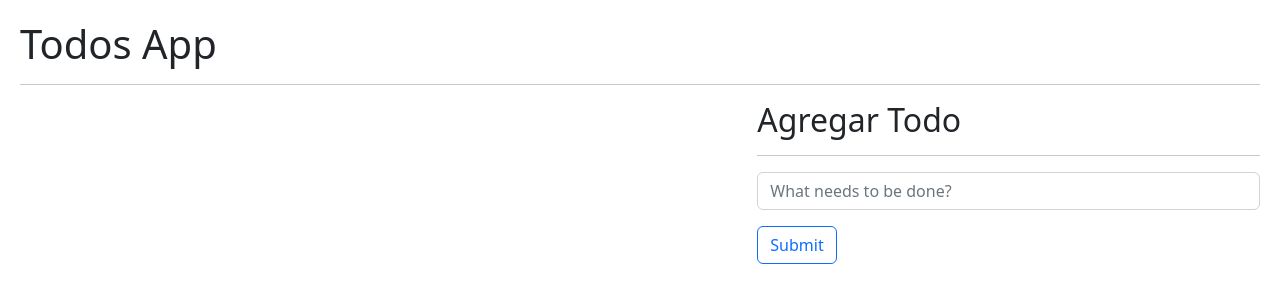
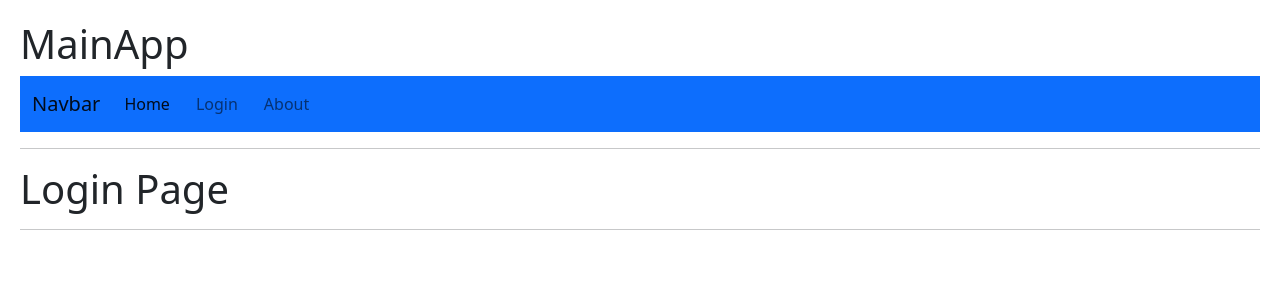
Before and after one commit to FSALVA157/redux_aprendiendo_hooks, a React (Vite) app: page /login in a window 1280 px wide. Shown: the top 302 px of the page. Built offline with nearby package versions, Linux system fonts and the light colour scheme.

Commit message:
iniciando hook context

```diff
--- a/package.json
+++ b/package.json
@@ -10,7 +10,8 @@
   },
   "dependencies": {
     "react": "^18.2.0",
-    "react-dom": "^18.2.0"
+    "react-dom": "^18.2.0",
+    "react-router-dom": "^6.4.3"
   },
   "devDependencies": {
     "@types/react": "^18.0.24",
--- a/src/08-useReducer/TodoApp.jsx
+++ b/src/08-useReducer/TodoApp.jsx
@@ -1,64 +1,17 @@
-import { useEffect, useReducer } from "react";
+
+import { useTodos } from "../hooks/useTodos";
 import { TodoAdd } from "./TodoAdd";
 import { TodoList } from "./TodoList";
-import { todoReducer } from "./todoReducer";
+
 
 
 
 export const TodoApp = () => {
-
-    const initialState = [
-        // {
-        //     id: new Date().getTime(),
-        //     description: 'rescatar Ironman',
-        //     done: false
-        // },
-
-    ];
-
-    const initializer = () => {
-        return JSON.parse(localStorage.getItem('todos')) || [];
-    }
-
-    const [todos, dispatch] = useReducer(todoReducer, initialState, initializer);
-
-    const handlerNewTodo=(todo) => {
-        const action = {
-            type: '[TODO] Add Todo',
-            payload: todo
-        }
-        dispatch(action);
-    }
-
-    const handlerRemoveTodo=(id)=>{
-        const action = {
-            type: '[TODO] Remove Todo',
-            payload: id
-        }
-        dispatch(action);
-        }
-
-    const handlerToggleTodo=(id)=>{
-
-        const action = {
-            type: '[TODO] Toggle Todo',
-            payload: id
-        }
-
-        dispatch(action);
-
-
-    }
-
-    useEffect(() => {
-      localStorage.setItem('todos', JSON.stringify(todos));
-
-    }, [todos])
-
+  const {todos, handlerNewTodo, handlerRemoveTodo, handlerToggleTodo, todosCounter, todosPending} = useTodos();
 
   return (
     <>
-    <h1>Todos App</h1>
+    <h1>Todos App: {todosCounter} <small>({todosPending} Pendientes)</small></h1>
     <hr />
     <div className="row">
         <div className="col-7">
--- a/src/08-useReducer/TodoItem.jsx
+++ b/src/08-useReducer/TodoItem.jsx
@@ -9,7 +9,7 @@ export const TodoItem = ({todo, onRemoveTodo, onToggleTodo}) => {
         <li className="list-group-item d-flex justify-content-between">
             <span
               onDoubleClick={()=>onToggleTodo(todo.id)}
-              className="align-self-center"
+              className={`align-self-center ${(todo.done)? 'text-decoration-line-through':''}`}
             >{todo.description}</span>
             <button
               className="btn btn-danger"
--- /dev/null
+++ b/src/09-UseContext/AboutPage.jsx
@@ -0,0 +1,11 @@
+
+
+export const AboutPage = () => {
+
+    return (
+     <>
+        <h1>About Page</h1>
+        <hr />
+    </>
+    )
+}
--- /dev/null
+++ b/src/09-UseContext/HomePage.jsx
@@ -0,0 +1,13 @@
+
+
+
+export const HomePage = () => {
+  return (
+  <>
+        <h1>Home Page</h1>
+        <hr />
+
+
+    </>
+  )
+}
--- /dev/null
+++ b/src/09-UseContext/LoginPage.jsx
@@ -0,0 +1,13 @@
+
+
+
+export const LoginPage = () => {
+  return (
+    <>
+        <h1>Login Page</h1>
+        <hr />
+
+
+    </>
+  )
+}
--- /dev/null
+++ b/src/09-UseContext/MainApp.jsx
@@ -0,0 +1,25 @@
+import { Link, Navigate, Route, Routes } from "react-router-dom"
+import { HomePage } from "./HomePage"
+import { AboutPage } from "./AboutPage"
+import { LoginPage } from "./LoginPage"
+import { Navbar } from "./Navbar"
+
+
+export const MainApp = () => {
+
+    return (
+    <>
+        <h1>MainApp</h1>
+
+        <Navbar/>
+        <hr />
+        <Routes>
+            <Route path="/" element={<HomePage />} />
+            <Route path="/about" element={<AboutPage />} />
+            <Route path="/login" element={<LoginPage />} />
+
+            <Route path="/*" element={<Navigate to="/login"/>} />
+        </Routes>
+    </>
+    )
+}
--- /dev/null
+++ b/src/09-UseContext/Navbar.jsx
@@ -0,0 +1,29 @@
+import { Link } from "react-router-dom"
+
+
+
+export const Navbar = () => {
+  return (
+    <>
+      <nav className="navbar navbar-expand-lg navbar-light bg-primary">
+  <div className="container-fluid">
+    <Link to='/' className="navbar-brand" >Navbar</Link>
+    <div className="collapse navbar-collapse" id="navbarNav">
+      <ul className="navbar-nav">
+        <li className="nav-item">
+          <Link to='/' className="nav-link active" aria-current="page" >Home</Link>
+        </li>
+        <li className="nav-item">
+          <Link to='/login' className="nav-link" >Login</Link>
+        </li>
+        <li className="nav-item">
+          <Link to='/about' className="nav-link" >About</Link>
+        </li>
+
+      </ul>
+    </div>
+  </div>
+</nav>
+    </>
+  )
+}
--- /dev/null
+++ b/src/hooks/useTodos.js
@@ -0,0 +1,57 @@
+import { useEffect, useReducer } from "react";
+import { todoReducer } from "../08-useReducer/todoReducer";
+
+
+const initializer = () => {
+    return JSON.parse(localStorage.getItem('todos')) || [];
+}
+
+export const useTodos = () => {
+
+    const [todos, dispatch] = useReducer(todoReducer, [], initializer);
+
+    const handlerNewTodo=(todo) => {
+        const action = {
+            type: '[TODO] Add Todo',
+            payload: todo
+        }
+        dispatch(action);
+    }
+
+    const handlerRemoveTodo=(id)=>{
+        const action = {
+            type: '[TODO] Remove Todo',
+            payload: id
+        }
+        dispatch(action);
+        }
+
+    const handlerToggleTodo=(id)=>{
+
+        const action = {
+            type: '[TODO] Toggle Todo',
+            payload: id
+        }
+
+        dispatch(action);
+
+
+    }
+
+    useEffect(() => {
+      localStorage.setItem('todos', JSON.stringify(todos));
+
+    }, [todos])
+
+    return {
+        todos,
+        handlerNewTodo,
+        handlerRemoveTodo,
+        handlerToggleTodo,
+        todosCounter : todos.length,
+        todosPending : todos.filter(todo => !todo.done).length,
+
+
+    }
+
+}
--- a/src/main.jsx
+++ b/src/main.jsx
@@ -1,7 +1,16 @@
 import React from 'react'
 import ReactDOM from 'react-dom/client'
-import { CallBackHook } from './06-Memos/CallBackHook'
-import { TodoApp } from './08-useReducer/TodoApp'
+import {
+  createBrowserRouter,
+  RouterProvider,
+  Route,
+  BrowserRouter,
+} from "react-router-dom";
+
+
+// import { CallBackHook } from './06-Memos/CallBackHook'
+// import { TodoApp } from './08-useReducer/TodoApp'
+import { MainApp } from './09-UseContext/MainApp'
 //import { MemoHook } from './06-Memos/MemoHook'
 //import { Layout } from './05 UseLayoutEffect/Layout'
 //import { Memorize } from './06-Memos/Memorize'
@@ -15,8 +24,19 @@ import { TodoApp } from './08-useReducer/TodoApp'
 import './styles.css'
 //import './08-useReducer/intro-reducer';
 
+// const router = createBrowserRouter([
+//   {
+//     path: "/",
+//     element: HomePage,
+//   },
+// ]);
+
+
 ReactDOM.createRoot(document.getElementById('root')).render(
-  // <React.StrictMode>
-   <TodoApp/>
-  // </React.StrictMode>
+  <BrowserRouter>
+   {/* <React.StrictMode> */}
+    <MainApp></MainApp>
+   {/* </React.StrictMode> */}
+
+  </BrowserRouter>
 )
--- a/src/styles.css
+++ b/src/styles.css
@@ -5,3 +5,7 @@ body {
 button {
     margin-right: 10px;
 }
+
+a {
+    margin-right: 10px;
+}
```
Also changed, not shown: 1 other file (tests, documents, lock files or other folders).
